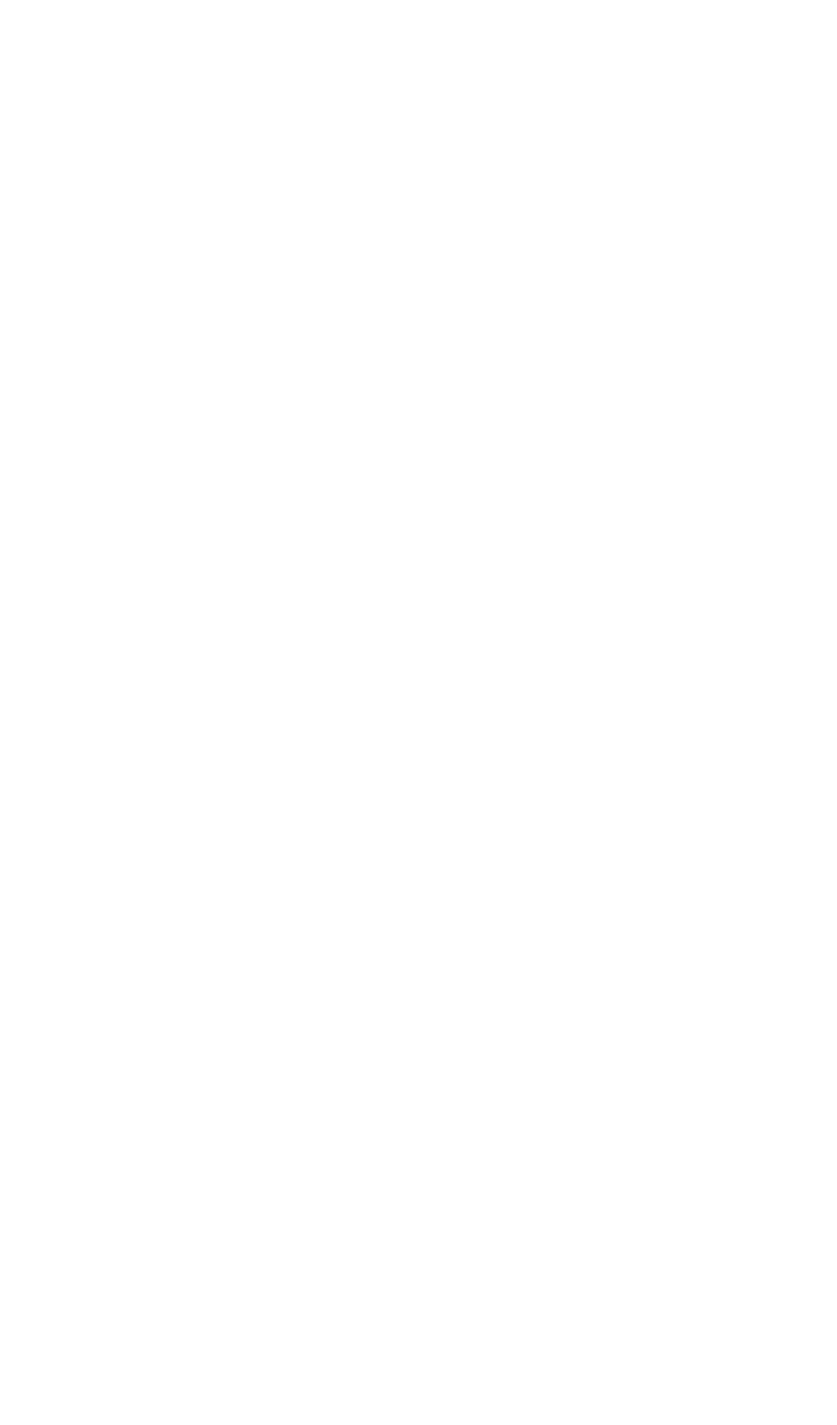
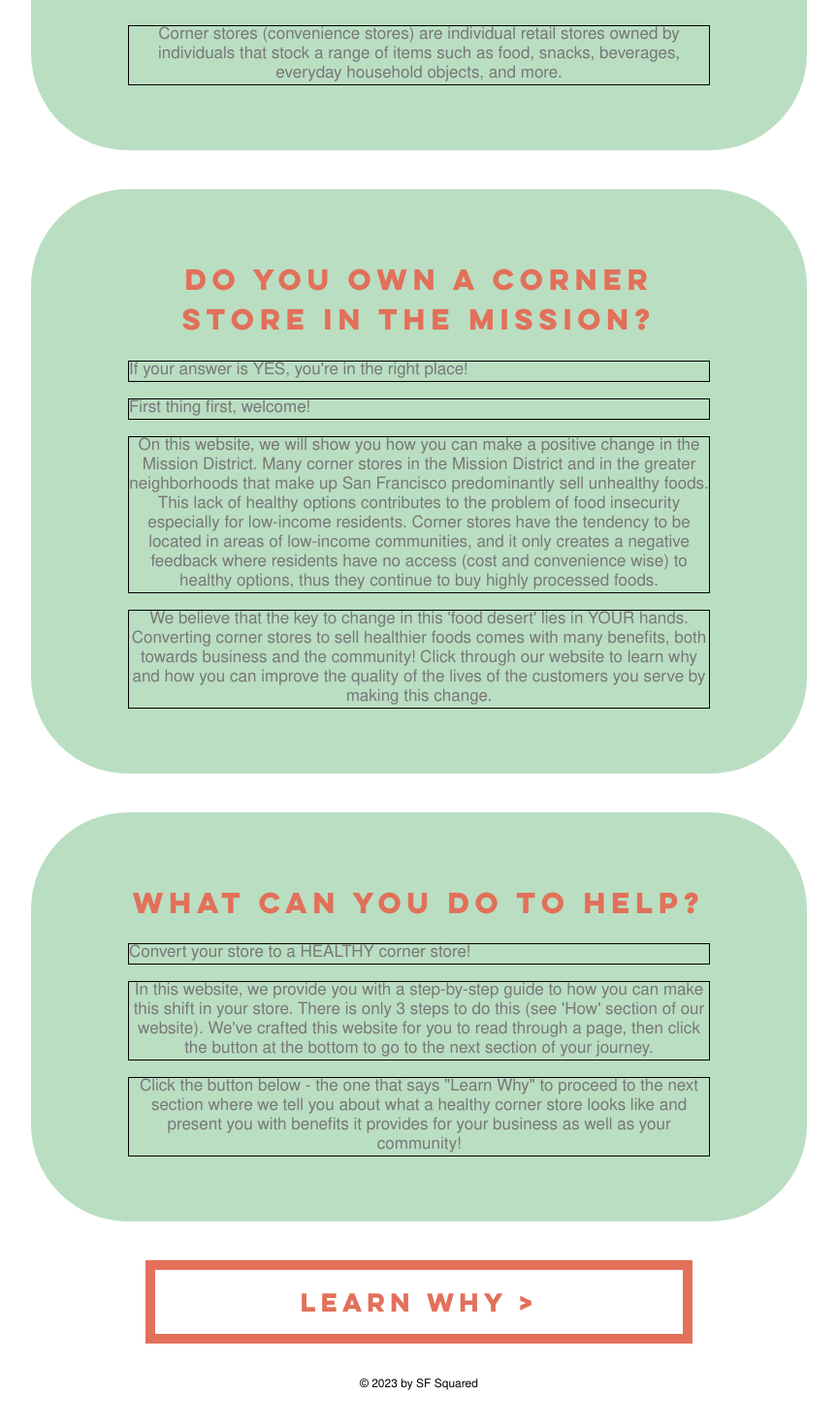
Before and after one commit to Joshtray/sf-squared, a React (Create React App) app: page / in a window 1280 px wide. Shown: the part 903-2373 px from the top of the page at 97% size, without its empty margins (208-1071 px from the left). Before the commit the page ends 800 px from the top, so only its background shows below. Built offline with nearby package versions, Linux system fonts and the light colour scheme.

Commit message:
Added footer

```diff
--- a/src/App.js
+++ b/src/App.js
@@ -7,6 +7,7 @@ import How from './components/pages/how';
 import Resources from './components/pages/resources';
 import AboutUs from './components/pages/about-us';
 import NotFoundError from './components/pages/404';
+import Footer from './components/footer';
 
 function App() {
   return (
@@ -21,6 +22,7 @@ function App() {
           <Route path="/about-us" exact component={AboutUs}></Route>
           <Route path="*" exact component={NotFoundError}></Route>
         </Switch>
+        <Footer />
       </Router>
     </div>
   );
--- /dev/null
+++ b/src/components/footer.js
@@ -0,0 +1,11 @@
+import React from 'react'
+
+const Footer = () => {
+    return (
+        <div style={{ fontFamily: "nimbus", fontSize: "12px", paddingTop: '35px', paddingBottom: '35px' }}>
+            © 2023 by SF Squared
+        </div>
+    )
+}
+
+export default Footer
--- a/src/components/pages/home.css
+++ b/src/components/pages/home.css
@@ -4,6 +4,7 @@
     margin-top: 0px;
     display: flex;
     align-items: center;
+    margin-bottom: 80px;
 }
 .home .slideshow .title {
     margin: auto auto auto auto;
@@ -68,3 +69,44 @@
     color: black;
     transition: 0.4s;
 }
+.home .description {
+    display: flex;
+    flex-direction: column;
+    align-items: center;
+}
+.home .description section {
+    background-color: #BADEC2;
+    border-radius: 100px;
+    width: 600px;
+    margin-top: 0px;
+    margin-bottom: 40px;
+    padding: 50px 100px 50px 100px;
+}
+
+.home .description section h1 {
+    color: #E2705A;
+    font-family: lulo;
+    font-size: 27px;
+}
+.home .description section p {
+    display: flex;
+    border: solid black 1px;
+    vertical-align: baseline;
+    color: #777777;
+    font-family: nimbus;
+    font-size: 17px;
+}
+
+.home .description a {
+    border: solid #E2705A 10px;
+    color: #E2705A;
+    font-family: lulo;
+    font-size: 24px;
+    padding: 15px 150px 15px 150px;
+    text-decoration: none;
+}
+.home .description a:hover {
+    color: white;
+    background-color: #E2705A;
+    transition: 0.4s;
+}
--- a/src/components/pages/home.js
+++ b/src/components/pages/home.js
@@ -18,7 +18,24 @@ const Home = () => {
                 </div>
             </div>
             <div className="description">
-
+                <section>
+                    <h1>What is a corner store?</h1>
+                    <p>Corner stores (convenience stores) are individual retail stores owned by individuals that stock a range of items such as food, snacks, beverages, everyday household objects, and more.</p>
+                </section>
+                <section>
+                    <h1>Do you own a corner store in the mission?</h1>
+                    <p>If your answer is YES, you're in the right place!</p>
+                    <p>First thing first, welcome!</p>
+                    <p>On this website, we will show you how you can make a positive change in the Mission District. Many corner stores in the Mission District and in the greater neighborhoods that make up San Francisco predominantly sell unhealthy foods. This lack of healthy options contributes to the problem of food insecurity especially for low-income residents. Corner stores have the tendency to be located in areas of low-income communities, and it only creates a negative feedback where residents have no access (cost and convenience wise) to healthy options, thus they continue to buy highly processed foods.</p>
+                    <p>We believe that the key to change in this 'food desert' lies in YOUR hands. Converting corner stores to sell healthier foods comes with many benefits, both towards business and the community! Click through our website to learn why and how you can improve the quality of the lives of the customers you serve by making this change. </p>
+                </section>
+                <section>
+                    <h1>What can you do to help?</h1>
+                    <p>Convert your store to a HEALTHY corner store!</p>
+                    <p>In this website, we provide you with a step-by-step guide to how you can make this shift in your store. There is only 3 steps to do this (see 'How' section of our website). We've crafted this website for you to read through a page, then click the button at the bottom to go to the next section of your journey.</p>
+                    <p>Click the button below - the one that says "Learn Why" to proceed to the next section where we tell you about what a healthy corner store looks like and present you with benefits it provides for your business as well as your community!</p>
+                </section>
+                <Link to="/why">Learn Why {">"}</Link>
             </div>
         </div>
     )
```
